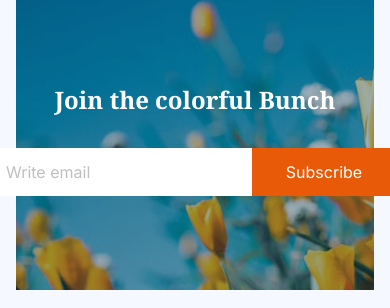
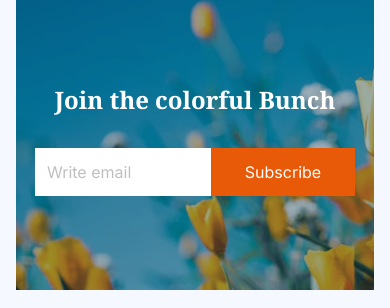
Before and after one commit to Moksina-Akter/Ph-Assignment-02, a plain HTML site: page index.html in a window 390 px wide. Shown: the part 4319-4627 px from the top of the page. Drawn offline with nearby package versions, Linux system fonts and the light colour scheme.

Commit message:
update banner

```diff
--- a/index.html
+++ b/index.html
@@ -208,7 +208,7 @@
         <div class="h-[300px] md:h-[500px] flex justify-center items-center flex-col">
            <h1 class="noto-serif text-2xl md:text-5xl font-bold text-[#FFFFFF]">Join the colorful Bunch</h1>
            <div class="inter mt-8  md:w-[700px] flex">
-            <input class="text-[#00000080] md:w-full p-3 gap-0 bg-[#FFFFFF]" placeholder="Write email" type="text">
+            <input class="text-[#00000080] md:w-full w-44 p-3 gap-0 bg-[#FFFFFF]" placeholder="Write email" type="text">
            <button class="bg-[#E95A08] text-[#FFFFFF] w-36 p-3">Subscribe</button>
            </div>
         </div>
```
